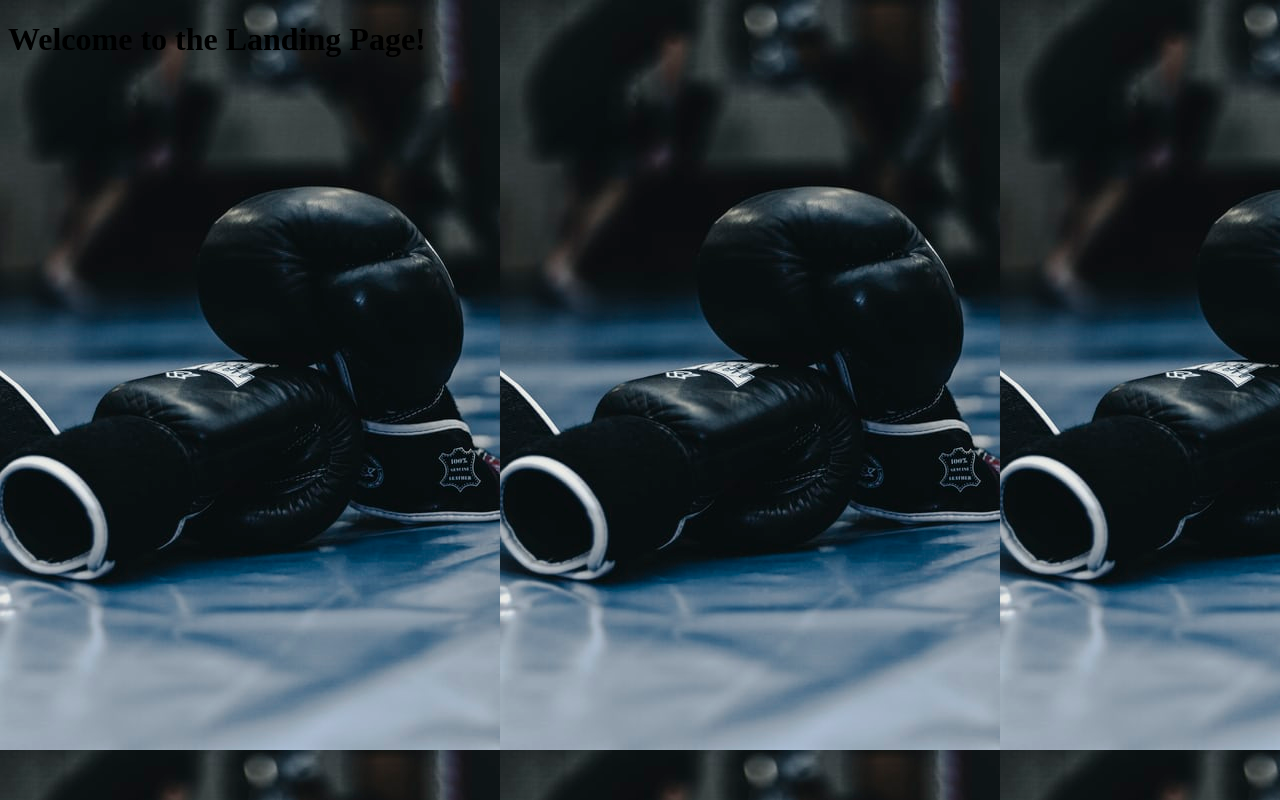
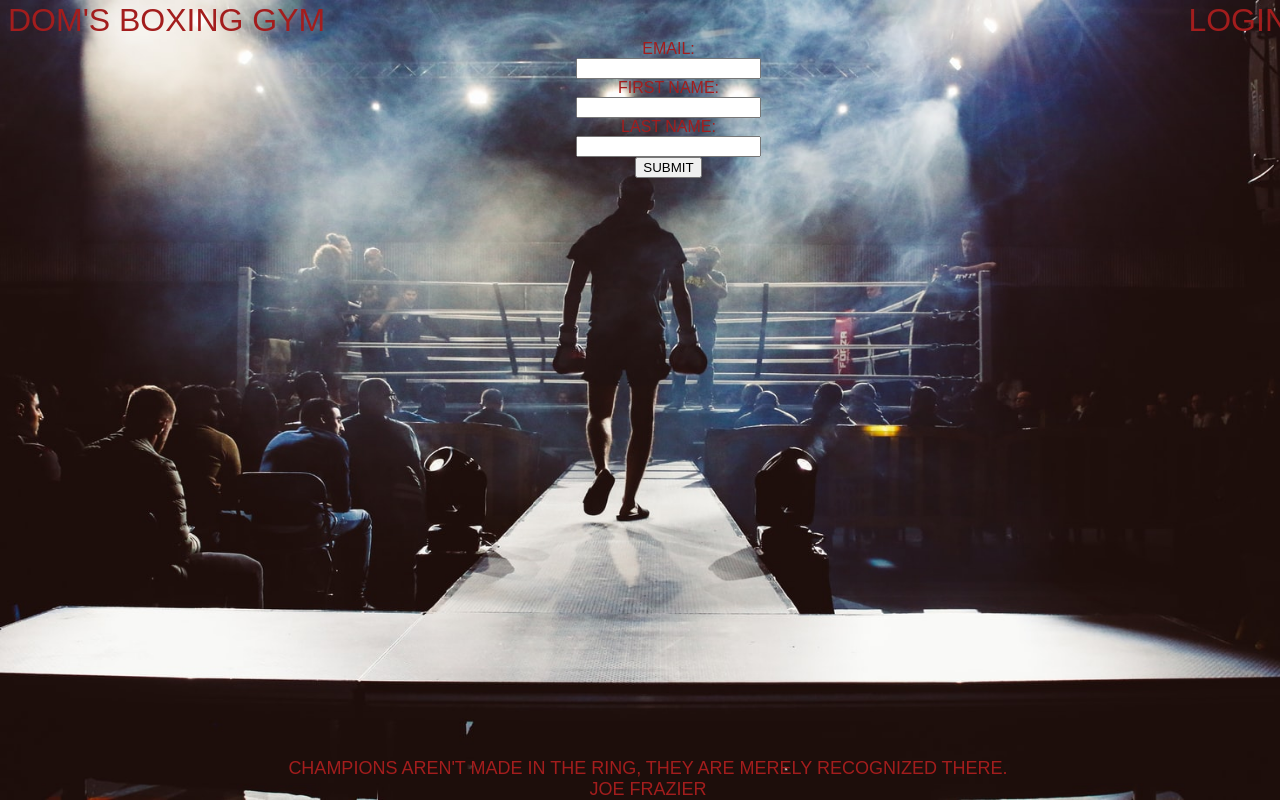
Before and after one commit to adominguez15722/Day28-deployment-lab, a website: page public/index.html in a window 1280 px wide. Drawn offline with Linux system fonts and the light colour scheme.

Commit message:
General Landing Page working with css

```diff
--- a/public/index.html
+++ b/public/index.html
@@ -5,11 +5,36 @@
     <meta http-equiv="X-UA-Compatible" content="IE=edge">
     <meta name="viewport" content="width=device-width, initial-scale=1.0">
     <link rel="stylesheet" href="./styles.css">
-    <title>Landing Page</title>
+    <title>DOM'S BOXING GYM</title>
 </head>
 <body>
-    <h1>Welcome to the Landing Page!</h1>
 
+    <header>
+        <p id="title">DOM'S BOXING GYM</p>
+
+        <p id="login">LOGIN</p>
+
+    </header>
+
+
+    <form>
+        EMAIL: <br>
+        <input type="text" name="email" id="">
+        <br>
+        FIRST NAME: <br>
+        <input type="text" name="first_name">
+        <br>
+        LAST NAME: <br>
+        <input type="text" name="last_name">
+        <br>
+        <button>SUBMIT</button>
+    </form>
+
+    <footer>
+        CHAMPIONS AREN'T MADE IN THE RING, THEY ARE MERELY RECOGNIZED THERE.
+        <br>
+        JOE FRAZIER
+    </footer>
     <script src="./main.js"></script>
 </body>
 </html>
--- a/public/styles.css
+++ b/public/styles.css
@@ -1,3 +1,51 @@
 body {
-    background-image: url("./boxing.jpeg");
+    background-image: url("./ring.jpeg");
+    background-repeat: no-repeat;
+    background-size: 100vw 100vh;
+    color: rgb(163, 29, 29);
+    font-family: fantasy;
 }
+
+footer {
+    position: fixed;
+    bottom: 0px;
+    width: 100%;
+    text-align: center;
+    font-size: large;
+}
+
+header {
+    /* float: left; */
+    position: absolute;
+    top: -30px;
+    width: 100%;
+    white-space: nowrap;
+
+}
+#title {
+   font-size: xx-large;
+   display: inline-block;
+   float: left;
+
+}
+
+/* #catchphrase {
+   font-size: xx-large;
+   display: inline-block;
+   text-align: center;
+
+} */
+
+#login {
+   font-size: xx-large;
+   display: inline-block;
+   float:right
+
+}
+form {
+    text-align: center;
+    position: absolute;
+    top: 5%;
+    left: 45%;
+
+}
```
Also changed, not shown: public/ring.jpeg (added).
